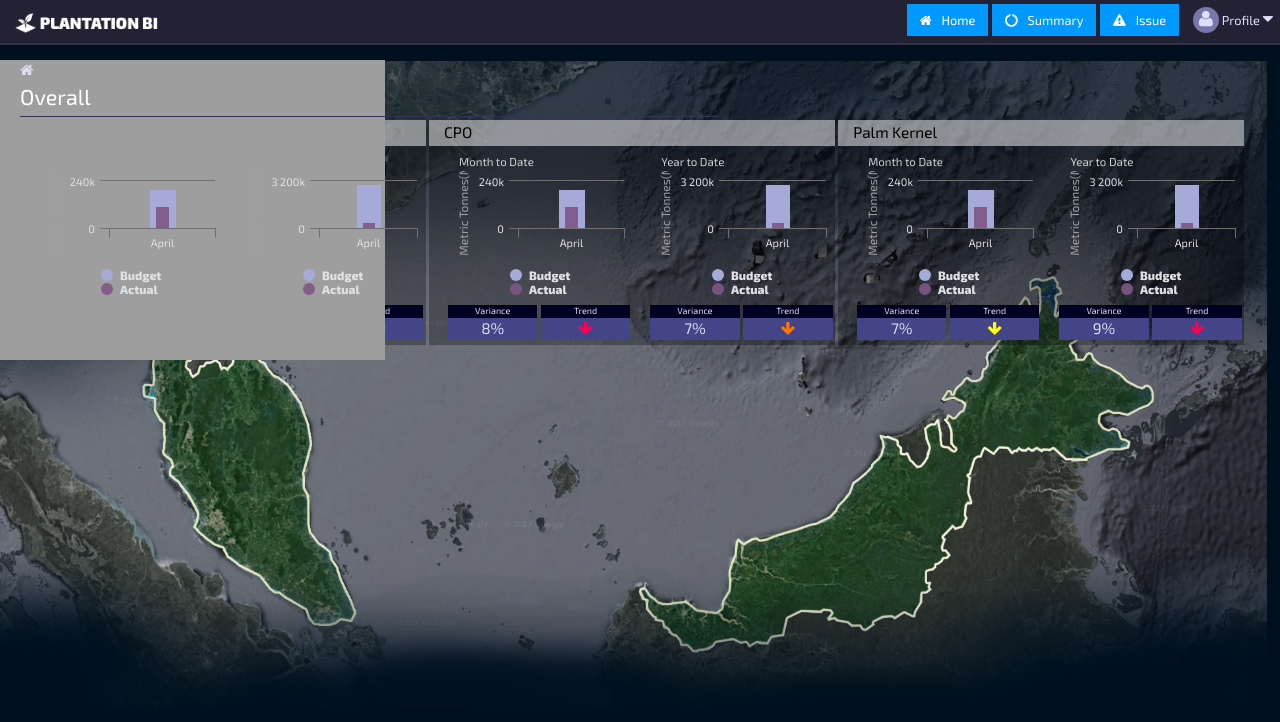
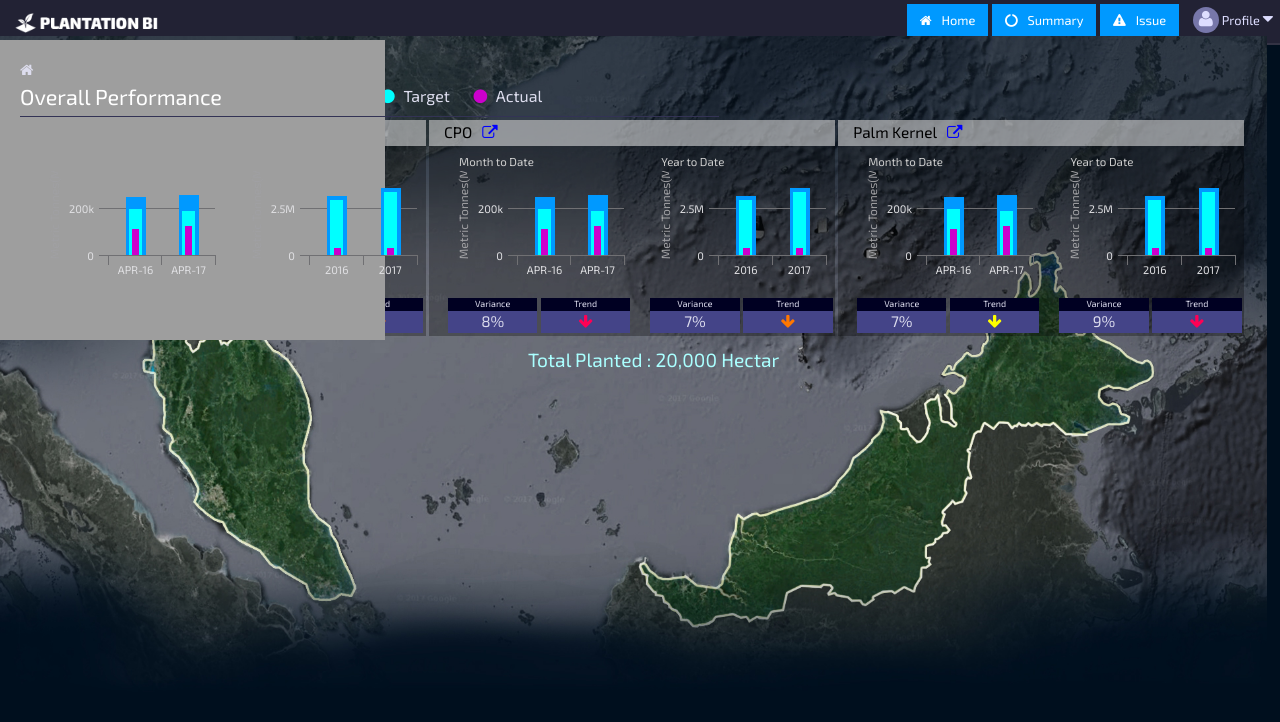
Before and after one commit to humming-soft/poc_ioi, a PHP site: page /view/index.php in a window 1280 px wide. Shown: the top 722 px of the page. Run offline with PHP 8.4, Linux system fonts and the light colour scheme.

Commit message:
Signed-off-by: naimmuzammil <naimmuzammil@gmail.com>

```diff
--- a/assets/css/gis/gis_index.css
+++ b/assets/css/gis/gis_index.css
@@ -10,8 +10,12 @@ div#infographic div.ig_plate {
 	position: absolute;
 }
 div#infographic div img{
+	margin-top: -25px;
 	width: 100%;
 	height: 100%;
+}
+div#infographic div svg {
+	margin-top: -20px;
 }
 
 #dashboard {
@@ -275,6 +279,46 @@ div.status_group span.color_down_3 {
 	color: #f05!important;
 }
 
+/*legend*/
+#plate_commercial div.legend {
+	position: absolute;
+	top: -35px;
+	left: 20%;
+}
+#plate_commercial div.legend div,
+#plate_commercial div.legend div span {
+	display: inline-block;
+}
+#plate_commercial div.legend div {
+	padding: 0 10px;
+}
+#plate_commercial div.legend div span.icon {
+	padding: 0 5px 0 0;
+}
+
+#plate_commercial .legend .budget span.icon {
+	padding: 0 5px 0 0;
+	color: #09f;
+}
+#plate_commercial .legend .target span.icon {
+	padding: 0 5px 0 0;
+	color: #0ff;
+}
+#plate_commercial .legend .actual span.icon {
+	padding: 0 5px 0 0;
+	color: #c0c;
+}
+
+/*total planted*/
+div.portlet_total_planted {
+	padding: 10px;
+	width: 100%;
+	text-align: center;
+	font-size: 1.2em;
+	color: #aff;
+}
+
+
 
 /*old*/
 
--- a/assets/js/gis/gis_index.js
+++ b/assets/js/gis/gis_index.js
@@ -69,7 +69,7 @@ $(document).ready(function(){
 			},
 			xAxis: {
 				categories: [
-					'April'
+					'APR-16','APR-17'
 				]
 			},
 			yAxis: [{
@@ -78,9 +78,6 @@ $(document).ready(function(){
 					text: 'Metric Tonnes(MT)'
 				}
 			}],
-			legend: {
-				shadow: false
-			},
 			tooltip: {
 				shared: true
 			},
@@ -92,15 +89,24 @@ $(document).ready(function(){
 				}
 			},
 			series: [{
+				showInLegend:false,
 				name: 'Budget',
-				color: 'rgba(165,170,217,1)',
-				data: [200000],
+				color: '#09f',
+				data: [250000,260000],
+				pointPadding: 0.2,
+				pointPlacement: 0
+			}, {
+				showInLegend:false,
+				name: 'Target',
+				color: '#0ff',
+				data: [200000,190000],
 				pointPadding: 0.3,
 				pointPlacement:0
 			}, {
+				showInLegend:false,
 				name: 'Actual',
-				color: 'rgba(126,86,134,.9)',
-				data: [114000],
+				color: '#c0c',
+				data: [114000,127000],
 				pointPadding: 0.4,
 				pointPlacement: 0
 			}]
@@ -114,7 +120,7 @@ $(document).ready(function(){
 			},
 			xAxis: {
 				categories: [
-					'April'
+					'2016','2017'
 				]
 			},
 			yAxis: [{
@@ -123,9 +129,6 @@ $(document).ready(function(){
 					text: 'Metric Tonnes(MT)'
 				}
 			}],
-			legend: {
-				shadow: false
-			},
 			tooltip: {
 				shared: true
 			},
@@ -137,15 +140,24 @@ $(document).ready(function(){
 				}
 			},
 			series: [{
+				showInLegend:false,
 				name: 'Budget',
-				color: 'rgba(165,170,217,1)',
-				data: [3000000],
+				color: '#09f',
+				data: [3200000,3600000],
+				pointPadding: 0.2,
+				pointPlacement: 0
+			}, {
+				showInLegend:false,
+				name: 'Target',
+				color: '#0ff',
+				data: [3000000,3400000],
 				pointPadding: 0.3,
 				pointPlacement:0
 			}, {
+				showInLegend:false,
 				name: 'Actual',
-				color: 'rgba(126,86,134,.9)',
-				data: [420000],
+				color: '#c0c',
+				data: [420000,450000],
 				pointPadding: 0.4,
 				pointPlacement: 0
 			}]
@@ -161,7 +173,7 @@ $(document).ready(function(){
 			},
 			xAxis: {
 				categories: [
-					'April'
+					'APR-16','APR-17'
 				]
 			},
 			yAxis: [{
@@ -170,9 +182,6 @@ $(document).ready(function(){
 					text: 'Metric Tonnes(MT)'
 				}
 			}],
-			legend: {
-				shadow: false
-			},
 			tooltip: {
 				shared: true
 			},
@@ -184,15 +193,24 @@ $(document).ready(function(){
 				}
 			},
 			series: [{
+				showInLegend:false,
 				name: 'Budget',
-				color: 'rgba(165,170,217,1)',
-				data: [200000],
+				color: '#09f',
+				data: [250000,260000],
+				pointPadding: 0.2,
+				pointPlacement: 0
+			}, {
+				showInLegend:false,
+				name: 'Target',
+				color: '#0ff',
+				data: [200000,190000],
 				pointPadding: 0.3,
 				pointPlacement:0
 			}, {
+				showInLegend:false,
 				name: 'Actual',
-				color: 'rgba(126,86,134,.9)',
-				data: [114000],
+				color: '#c0c',
+				data: [114000,127000],
 				pointPadding: 0.4,
 				pointPlacement: 0
 			}]
@@ -206,7 +224,7 @@ $(document).ready(function(){
 			},
 			xAxis: {
 				categories: [
-					'April'
+					'2016','2017'
 				]
 			},
 			yAxis: [{
@@ -215,9 +233,6 @@ $(document).ready(function(){
 					text: 'Metric Tonnes(MT)'
 				}
 			}],
-			legend: {
-				shadow: false
-			},
 			tooltip: {
 				shared: true
 			},
@@ -229,15 +244,24 @@ $(document).ready(function(){
 				}
 			},
 			series: [{
+				showInLegend:false,
 				name: 'Budget',
-				color: 'rgba(165,170,217,1)',
-				data: [3000000],
+				color: '#09f',
+				data: [3200000,3600000],
+				pointPadding: 0.2,
+				pointPlacement: 0
+			}, {
+				showInLegend:false,
+				name: 'Target',
+				color: '#0ff',
+				data: [3000000,3400000],
 				pointPadding: 0.3,
 				pointPlacement:0
 			}, {
+				showInLegend:false,
 				name: 'Actual',
-				color: 'rgba(126,86,134,.9)',
-				data: [420000],
+				color: '#c0c',
+				data: [420000,450000],
 				pointPadding: 0.4,
 				pointPlacement: 0
 			}]
@@ -253,7 +277,7 @@ $(document).ready(function(){
 			},
 			xAxis: {
 				categories: [
-					'April'
+					'APR-16','APR-17'
 				]
 			},
 			yAxis: [{
@@ -262,9 +286,6 @@ $(document).ready(function(){
 					text: 'Metric Tonnes(MT)'
 				}
 			}],
-			legend: {
-				shadow: false
-			},
 			tooltip: {
 				shared: true
 			},
@@ -276,15 +297,24 @@ $(document).ready(function(){
 				}
 			},
 			series: [{
+				showInLegend:false,
 				name: 'Budget',
-				color: 'rgba(165,170,217,1)',
-				data: [200000],
+				color: '#09f',
+				data: [250000,260000],
+				pointPadding: 0.2,
+				pointPlacement: 0
+			}, {
+				showInLegend:false,
+				name: 'Target',
+				color: '#0ff',
+				data: [200000,190000],
 				pointPadding: 0.3,
 				pointPlacement:0
 			}, {
+				showInLegend:false,
 				name: 'Actual',
-				color: 'rgba(126,86,134,.9)',
-				data: [114000],
+				color: '#c0c',
+				data: [114000,127000],
 				pointPadding: 0.4,
 				pointPlacement: 0
 			}]
@@ -298,7 +328,7 @@ $(document).ready(function(){
 			},
 			xAxis: {
 				categories: [
-					'April'
+					'2016','2017'
 				]
 			},
 			yAxis: [{
@@ -307,9 +337,6 @@ $(document).ready(function(){
 					text: 'Metric Tonnes(MT)'
 				}
 			}],
-			legend: {
-				shadow: false
-			},
 			tooltip: {
 				shared: true
 			},
@@ -321,15 +348,24 @@ $(document).ready(function(){
 				}
 			},
 			series: [{
+				showInLegend:false,
 				name: 'Budget',
-				color: 'rgba(165,170,217,1)',
-				data: [3000000],
+				color: '#09f',
+				data: [3200000,3600000],
+				pointPadding: 0.2,
+				pointPlacement: 0
+			}, {
+				showInLegend:false,
+				name: 'Target',
+				color: '#0ff',
+				data: [3000000,3400000],
 				pointPadding: 0.3,
 				pointPlacement:0
 			}, {
+				showInLegend:false,
 				name: 'Actual',
-				color: 'rgba(126,86,134,.9)',
-				data: [420000],
+				color: '#c0c',
+				data: [420000,450000],
 				pointPadding: 0.4,
 				pointPlacement: 0
 			}]
--- a/view/module/gis_accessories_index.php
+++ b/view/module/gis_accessories_index.php
@@ -5,7 +5,7 @@
 		</nav>
 	</div>
 	<div class="title">
-		Overall
+		Overall Performance
 	</div>
 </div>
 <div class="col-md-5"></div>
@@ -26,8 +26,24 @@
 		<div class="overall">
 
 			<!-- -- -->
+			<div class="legend">
+				<div class="budget">
+					<span class="icon"><i class="fa fa-circle" aria-hidden="true"></i></span>
+					<span class="text"> Budget</span>
+				</div>
+				<div class="target">
+					<span class="icon"><i class="fa fa-circle" aria-hidden="true"></i></span>
+					<span class="text"> Target</span>
+				</div>
+				<div class="actual">
+					<span class="icon"><i class="fa fa-circle" aria-hidden="true"></i></span>
+					<span class="text"> Actual</span>
+				</div>
+			</div>
+			<!-- -- -->
+			<!-- -- -->
 			<div class="barchart_group barchart_group_1">
-				<div class="title1">FFB Harvest</div>
+				<div class="title1">FFB Harvest<i style="padding-left: 10px;color:#00f;" class="fa fa-external-link" aria-hidden="true"></i></div>
 				<div class="barchart_lr barchart_left">
 					<div class="title2">Month to Date</div>
 					<div class="barchart">
@@ -64,7 +80,7 @@
 			<!-- -- -->
 			<!-- -- -->
 			<div class="barchart_group barchart_group_2">
-				<div class="title1">CPO</div>
+				<div class="title1">CPO<i style="padding-left: 10px;color:#00f;" class="fa fa-external-link" aria-hidden="true"></i></div>
 				<div class="barchart_lr barchart_left">
 					<div class="title2">Month to Date</div>
 					<div class="barchart">
@@ -101,7 +117,7 @@
 			<!-- -- -->
 			<!-- -- -->
 			<div class="barchart_group barchart_group_3">
-				<div class="title1">Palm Kernel</div>
+				<div class="title1">Palm Kernel<i style="padding-left: 10px;color:#00f;" class="fa fa-external-link" aria-hidden="true"></i></div>
 				<div class="barchart_lr barchart_left">
 					<div class="title2">Month to Date</div>
 					<div class="barchart">
@@ -133,6 +149,13 @@
 							<span class="value color_down_3"><i class="fa fa-arrow-down" aria-hidden="true"></i></span>
 						</div>
 					</div>
+				</div>
+			</div>
+			<!-- -- -->
+			<!-- -- -->
+			<div class="portlet_total_planted">
+				<div class="text">
+					Total Planted : 20,000 Hectar
 				</div>
 			</div>
 			<!-- -- -->
```
